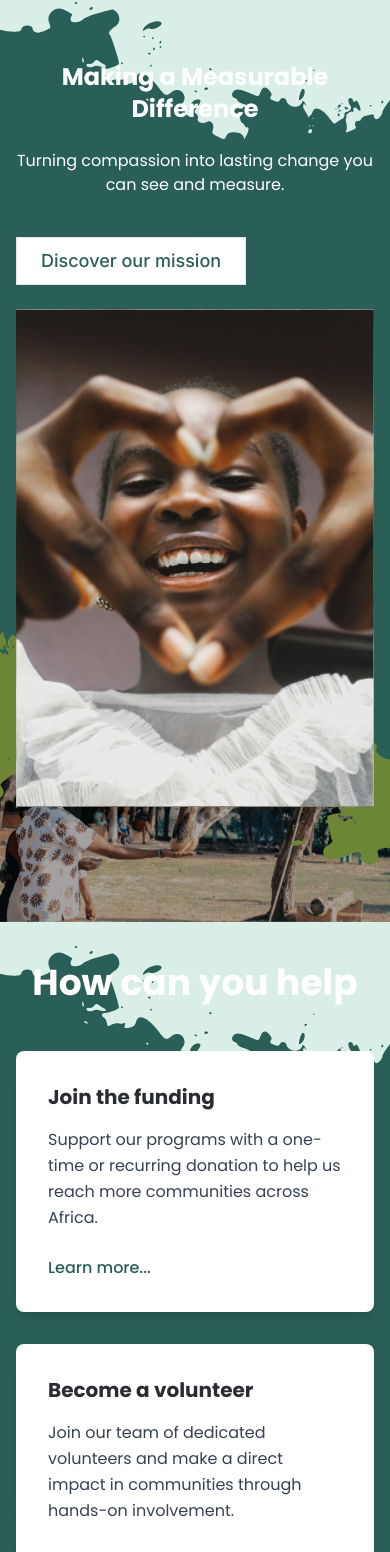
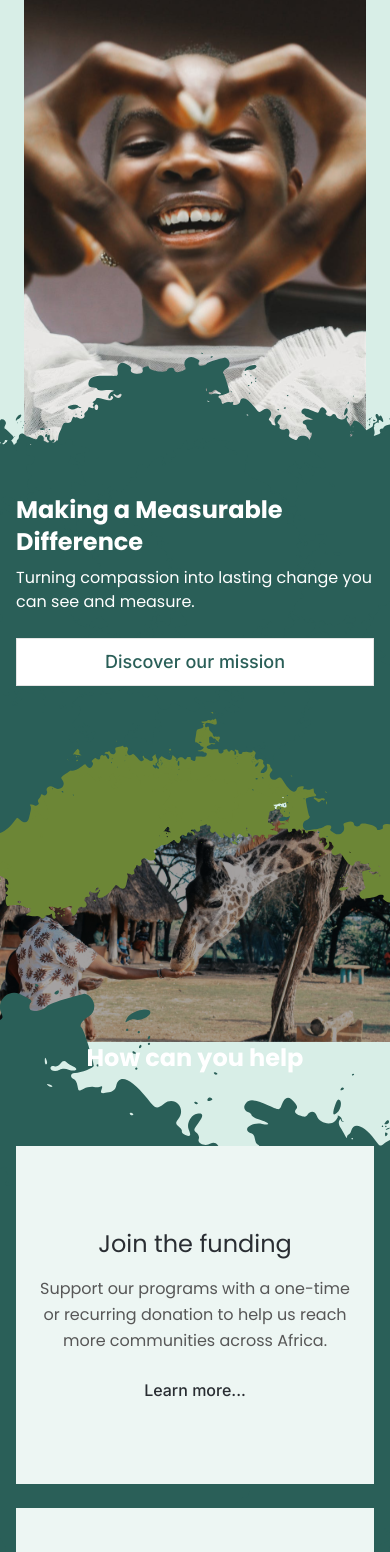
Before and after one commit to Milly1620/Dunia-foundation-frontend, a React (Vite) app: page / in a window 390 px wide. Shown: the part 2740-4292 px from the top of the page. Built offline with nearby package versions, Linux system fonts and the light colour scheme.

Commit message:
feat: add new SVG assets for mobile and update components for improved responsiveness

```diff
--- a/src/components/CallToActionSection.tsx
+++ b/src/components/CallToActionSection.tsx
@@ -43,16 +43,16 @@ function CallToActionSection({
 
   return (
     <div
-      className={`md:py-[185px] py-10 px-4 md:px-[185px] bg-primary ${className}`}
+      className={`md:py-[185px] py-[75px] px-6 md:px-[185px] bg-primary ${className}`}
     >
-      <div className="max-w-[772px] mx-auto text-center">
+      <div className="md:max-w-[772px] max-w-[342px] mx-auto text-center">
         <h2
-          className={`md:text-[40px] text-[24px] leading-[120%] poppins-semibold mb-2 ${titleClass}`}
+          className={`md:text-[40px] text-[24px] poppins-semibold mb-2 ${titleClass}`}
         >
           {title}
         </h2>
         <p
-          className={`text-[18px] mb-6 poppins-regular leading-relaxed ${descriptionClass}`}
+          className={`text-[18px] text-gray mb-6 poppins-regular ${descriptionClass}`}
         >
           {description}
         </p>
@@ -63,7 +63,7 @@ function CallToActionSection({
               variant={button.variant || "primary"}
               size={button.size || "md"}
               onClick={() => handleButtonClick(button)}
-              className={`w-[211.5px] ${button.className || ""}`}
+              className={`w-full md:w-[211.5px] ${button.className || ""}`}
             >
               {button.text}
             </Button>
--- a/src/components/DonationHeroSection.tsx
+++ b/src/components/DonationHeroSection.tsx
@@ -1,7 +1,9 @@
 import React from "react";
 import Button from "./Button";
 import graphics from "../assets/Path.svg";
+import graphicsmobile from "../assets/lovepathmobile.svg";
 import love from "../assets/love.svg";
+import lovemobile from "../assets/lovemobile.svg";
 
 interface DonationHeroSectionProps {
   title?: string;
@@ -32,31 +34,36 @@ const DonationHeroSection: React.FC<DonationHeroSectionProps> = ({
 }) => {
   return (
     <section
-      className={`relative flex items-center min-h-[991px] pb-[78px] ${className}`}
+      className={`relative flex md:items-center min-h-[991px] pb-[78px] ${className}`}
     >
       {/* Graphics Background */}
       <div
-        className="absolute inset-0 w-full h-full bg-cover bg-center bg-no-repeat"
+        className="md:block hidden absolute inset-0 w-full h-full bg-cover bg-center bg-no-repeat"
         style={{
           backgroundImage: `url(${graphics})`,
         }}
       />
-
+      <div
+        className="md:hidden block absolute inset-0 top-90 bg-cover bg-center bg-no-repeat z-10"
+        style={{
+          backgroundImage: `url(${graphicsmobile})`,
+        }}
+      />
       {/* Content Container */}
       <div className="relative max-w-[1645px] mx-auto px-4 sm:px-6 lg:px-8 w-full">
-        <div className="flex flex-col md:flex-row md:justify-between items-center space-y-6 md:space-y-0">
-          <div className="text-white space-y-6 text-center md:text-left">
-            <h1 className="text-2xl md:text-5xl lg:text-[48px] font-bold poppins-bold">
+        <div className="flex flex-col-reverse md:flex-row md:justify-between items-center space-y-6 md:space-y-0">
+          <div className="text-white space-y-2 z-10">
+            <h1 className="text-2xl md:text-5xl lg:text-[48px] poppins-bold">
               {title}
             </h1>
-            <p className="text-base md:text-[18px] poppins-regular text-center md:text-left">
+            <p className="text-base md:text-[18px] poppins-regular">
               {description}
             </p>
             <div className="pt-4">
               <Button
                 variant={buttonVariant}
                 size={buttonSize}
-                className={buttonClassName}
+                className={`${buttonClassName} w-full md:w-auto`}
                 onClick={onButtonClick}
               >
                 {buttonText}
@@ -64,7 +71,12 @@ const DonationHeroSection: React.FC<DonationHeroSectionProps> = ({
             </div>
           </div>
 
-          {showImage && <img src={imageSrc} alt={imageAlt} />}
+          {showImage && (
+            <img src={imageSrc} alt={imageAlt} className="md:block hidden w-auto object-cover" />
+          )}
+          {showImage && (
+            <img src={lovemobile} alt={imageAlt} className=" md:hidden block mb-10" />
+          )}
         </div>
       </div>
     </section>
--- a/src/components/FooterSection.tsx
+++ b/src/components/FooterSection.tsx
@@ -6,12 +6,12 @@ const FooterSection: React.FC = () => {
 
   return (
     <footer className="bg-white md:sticky z-80">
-      <div className="max-w-[1440px] mx-auto px-4 sm:px-6 lg:px-8 py-12">
+      <div className="max-w-[1440px] mx-auto px-6 lg:px-8 md:py-12 pt-[60px] pb-[115px]">
         {/* Main Footer Content */}
         <div className="flex flex-col md:flex-row justify-between space-y-10">
           {/* Logo and Description */}
-          <div className=" space-y-4">
-            <img src={footerLogo} alt="Sesa Foundation" className="w-auto" />
+          <div className=" space-y-8">
+            <img src={footerLogo} alt="Sesa Foundation" className="w-auto " />
             <p className="md:w-[518px] text-main-black poppins-regular leading-relaxed capitalize">
               Sesa Foundation is committed to driving positive social change
               through comprehensive community development initiatives across
@@ -20,16 +20,12 @@ const FooterSection: React.FC = () => {
           </div>
 
           {/* Quick Links */}
-          <FooterLinks
-            title="Quick Links"
-            links={quickLinks}
-          />
+          <div className="w-full md:w-[35%] flex flex-row justify-between">
+            <FooterLinks title="Quick Links" links={quickLinks} />
 
-          {/* Support */}
-          <FooterLinks
-            title="Support"
-            links={support}
-          />
+            {/* Support */}
+            <FooterLinks title="Support" links={support} />
+          </div>
         </div>
       </div>
     </footer>
--- a/src/components/GetInTouchSection.tsx
+++ b/src/components/GetInTouchSection.tsx
@@ -9,10 +9,10 @@ const GetInTouchSection: React.FC = () => {
       <div className="max-w-[1240px] mx-auto">
         {/* Header */}
         <div className="text-center mb-10">
-          <h2 className="text-3xl md:text-[40px] text-main-black mb-2 poppins-semibold">
+          <h2 className="text-2xl md:text-[40px] text-main-black mb-2 poppins-semibold">
             Get in touch
           </h2>
-          <p className="text-[18px] text-gray max-w-2xl mx-auto poppins-regular">
+          <p className="text-base md:text-[18px] text-gray max-w-2xl mx-auto poppins-regular">
             We'll review your inquiry and reach out with the appropriate
             resources
           </p>
--- a/src/components/GraphicsLayeredSection.tsx
+++ b/src/components/GraphicsLayeredSection.tsx
@@ -7,52 +7,50 @@ const GraphicsLayeredSection: React.FC = () => {
   return (
     <div className="relative md:z-80 bg-[#D8EEE7]">
       {/* Top Graphics Section */}
-      <DonationHeroSection className="overflow-hidden md:z-70 -mb-[280px]" />
+      <DonationHeroSection className=" md:z-70 mb-[-160px] md:mb-[-280px]" />
 
       {/* Giraffe Section - Sticky */}
       <section className="md:sticky top-0 w-full">
         <img
           src={giraffe}
           alt="Man feeding giraffe"
-          className="w-full h-full object-cover"
+          className="w-full md:h-full object-cover"
         />
       </section>
 
       {/* Bottom Graphics Section */}
-      <section className="relative h-[991px] overflow-hidden md:z-70 flex items-center justify-center">
+      <section className="relative md:min-h-[991px] md:z-70 flex items-end justify-center pb-[37px]">
         {/* Solid White Background for Bottom Half */}
         <div className="absolute bottom-0 left-0 right-0 bg-white h-1/2"></div>
         {/* Graphics Background */}
         <div
-          className={`absolute inset-0 w-full h-full bg-cover bg-center bg-no-repeat`}
+          className={`absolute inset-0 top-[-90px] md:top-0  md:w-full md:h-full bg-cover bg-center bg-no-repeat`}
           style={{
             backgroundImage: `url(${graphics})`,
           }}
         />
 
         {/* Content Container */}
-        <div className="relative md:z-10 max-w-7xl mx-auto px-4 sm:px-6 lg:px-8">
+        <div className="relative md:z-10  mx-auto px-4 sm:px-6 lg:px-8">
           {/* Header */}
-          <div className="text-center mb-12">
-            <h2 className="text-4xl md:text-5xl font-bold text-white poppins-bold">
+            <h2 className="text-2xl md:text-5xl font-bold text-white poppins-bold text-center mb-[72px]">
               How can you help
             </h2>
-          </div>
 
           {/* Cards Grid */}
-          <div className="grid grid-cols-1 md:grid-cols-3 gap-8">
+          <div className="grid grid-cols-1 md:grid-cols-3 gap-6 lg:gap-10 2xl:gap-[129px]">
             {helpCards.map((card) => (
               <div
                 key={card.title}
-                className="bg-white rounded-lg p-8 shadow-lg hover:shadow-xl transition-shadow duration-300"
+                className="bg-[#EDF6F3] px-6 md:px-4 py-[82px] md:py-[164px] text-center"
               >
-                <h3 className="text-xl font-bold text-main-black mb-4 poppins-bold">
+                <h3 className="text-2xl md:text-[40px] text-main-black mb-4 poppins-regular">
                   {card.title}
                 </h3>
-                <p className="text-gray-700 mb-6 poppins-regular leading-relaxed">
+                <p className=" text-gray mb-6 poppins-regular leading-relaxed text-base md:text-[18px]">
                   {card.description}
                 </p>
-                <button className="text-primary hover:text-main-green transition-colors duration-200 poppins-medium">
+                <button className="text-main-black inter-medium text-base md:text-[18px]">
                   {card.link}
                 </button>
               </div>
```
Also changed, not shown: src/assets/lovemobile.svg (added), src/assets/lovepathmobile.svg (added).
